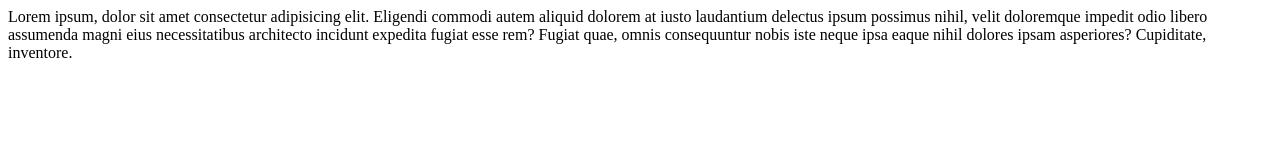
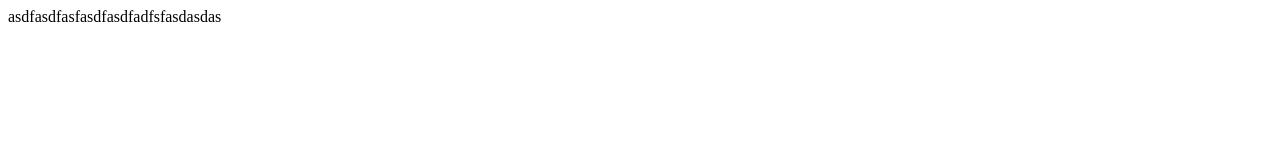
Before and after one commit to zamanmonirbu/class_17, a plain HTML site: page index.html in a window 1280 px wide. Drawn offline with Linux system fonts and the light colour scheme.

Commit message:
asjlkhfdhllasdjk

```diff
--- a/index.html
+++ b/index.html
@@ -6,6 +6,6 @@
     <title>Document</title>
 </head>
 <body>
-    Lorem ipsum, dolor sit amet consectetur adipisicing elit. Eligendi commodi autem aliquid dolorem at iusto laudantium delectus ipsum possimus nihil, velit doloremque impedit odio libero assumenda magni eius necessitatibus architecto incidunt expedita fugiat esse rem? Fugiat quae, omnis consequuntur nobis iste neque ipsa eaque nihil dolores ipsam asperiores? Cupiditate, inventore.
+   asdfasdfasfasdfasdfadfsfasdasdas
 </body>
 </html>
```
